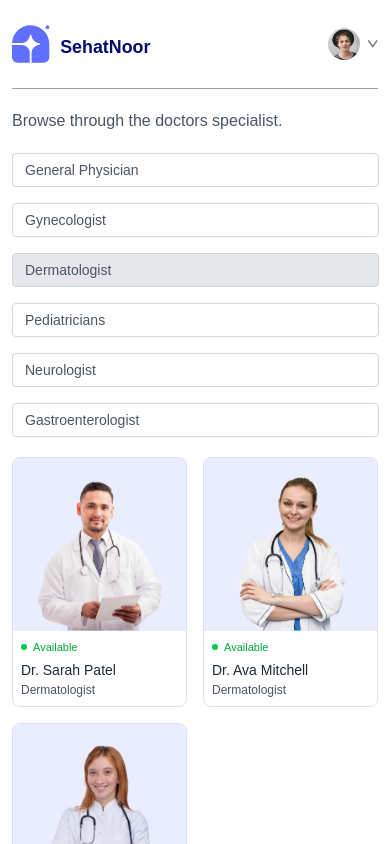
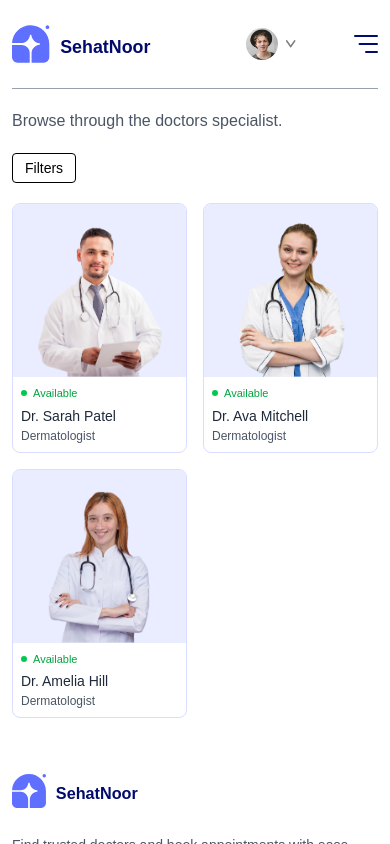
Before and after one commit to Tryingtobe-akmal/SehatNoor, a React (Vite) app in the folder frontend/: page /doctors/Dermatologist in a window 390 px wide. Shown: the top 844 px of the page. Built offline with nearby package versions, Linux system fonts and the light colour scheme.

Commit message:
Navbar and Filter Responsive

```diff
--- a/frontend/src/components/navbar.jsx
+++ b/frontend/src/components/navbar.jsx
@@ -6,7 +6,7 @@ import { useState } from 'react'
 const Navbar = () => {
     const navigate = useNavigate();
 
-    const [showMenu, setShowMenu] = useState(true);
+    const [showMenu, setShowMenu] = useState(false);
     const[token,setToken] = useState(true);
 
   return (
@@ -47,6 +47,30 @@ const Navbar = () => {
                  <button onClick={()=>navigate("/login")} className="bg-[#5f6FFF] text-white py-3 px-8 rounded-full font-light  hover:bg-[#4a5ce0] hidden md:block" >Create Account</button>
           }
         </div>
+        <img onClick={()=>setShowMenu(true)} src={assets.menu_icon} className="w-6 cursor-pointer md:hidden" alt="" />
+        {/* Mobile Menu */}
+        {showMenu && (
+          <div className="fixed top-0 right-0 bottom-0 w-full bg-white z-20 transition-transform duration-300 ease-in-out md:hidden">
+            <div className="flex justify-between items-center p-4 border-b border-gray-300">
+                <img className="w-36" src={assets.logo} alt="" />
+                <img className="w-7" onClick={()=>setShowMenu(false)} src={assets.cross_icon} alt="Close menu" />
+            </div>
+            <div className="flex flex-col items-center gap-2 mt-10 text-lg font-medium">
+                <NavLink className="px-4 py-2 rounded-full inline-block " to="/" onClick={()=>setShowMenu(false)}>
+                    <p>HOME</p>
+                </NavLink>
+                <NavLink className="px-4 py-2 rounded-full inline-block " to="/doctors" onClick={()=>setShowMenu(false)}>
+                    <p>ALL DOCTORS</p>
+                </NavLink>
+                <NavLink className="px-4 py-2 rounded-full inline-block "to="/about" onClick={()=>setShowMenu(false)}>
+                    <p>ABOUT</p>
+                </NavLink>
+                <NavLink className="px-4 py-2 rounded-full inline-block " to="/contact" onClick={()=>setShowMenu(false)}>
+                    <p>CONTACT</p>
+                </NavLink>
+            </div>
+          </div>
+        )}
     </div>
   )
 }
--- a/frontend/src/pages/Doctors.jsx
+++ b/frontend/src/pages/Doctors.jsx
@@ -11,6 +11,8 @@ export default function Doctors() {
   const[filterDoctors, setFilterDoctors] = React.useState([])
   const {doctors} = useContext(AppContext)
   const navigate = useNavigate()
+
+  const [showFilters, setShowFilters] = React.useState(false)
 
   const filterDoctorsBySpecialty = (specialty) => {
     if(specialty){
@@ -30,13 +32,14 @@ export default function Doctors() {
     <div>
       <p className='text-gray-600'>Browse through the doctors specialist.</p>
       <div className='flex flex-col sm:flex-row items-start gap-5 mt-5'>
-        <div className='flex flex-col gap-4 text-sm text-gray-600'>
-          <p className='w-[94vw] sm:w-auto pl-3 py-1.5 pr-16 border border-gray-300 rounded transition duration-300 hover:bg-gray-100 cursor-pointer' onClick={() => specialty === 'General Physician'? navigate('/doctors') : navigate('/doctors/General Physician')} style={{ backgroundColor: specialty === 'General Physician' ? '#e5e7eb' : 'white' }}>General Physician</p>
-          <p className='w-[94vw] sm:w-auto pl-3  py-1.5 pr-16 border border-gray-300 rounded transition duration-300 hover:bg-gray-100 cursor-pointer' onClick={() => specialty === 'Gynecologist'? navigate('/doctors') : navigate('/doctors/Gynecologist')} style={{ backgroundColor: specialty === 'Gynecologist' ? '#e5e7eb' : 'white' }}>Gynecologist</p>
-          <p className='w-[94vw] sm:w-auto pl-3  py-1.5 pr-16 border border-gray-300 rounded transition duration-300 hover:bg-gray-100 cursor-pointer' onClick={() => specialty === 'Dermatologist'? navigate('/doctors') : navigate('/doctors/Dermatologist')} style={{ backgroundColor: specialty === 'Dermatologist' ? '#e5e7eb' : 'white' }}>Dermatologist</p>
-          <p className='w-[94vw] sm:w-auto pl-3  py-1.5 pr-16 border border-gray-300 rounded transition duration-300 hover:bg-gray-100 cursor-pointer' onClick={() => specialty === 'Pediatricians'? navigate('/doctors') : navigate('/doctors/Pediatricians')} style={{ backgroundColor: specialty === 'Pediatricians' ? '#e5e7eb' : 'white' }}>Pediatricians</p>
-          <p className='w-[94vw] sm:w-auto pl-3  py-1.5 pr-16 border border-gray-300 rounded transition duration-300 hover:bg-gray-100 cursor-pointer' onClick={() => specialty === 'Neurologist'? navigate('/doctors') : navigate('/doctors/Neurologist')} style={{ backgroundColor: specialty === 'Neurologist' ? '#e5e7eb' : 'white' }}>Neurologist</p>
-          <p className='w-[94vw] sm:w-auto pl-3  py-1.5 pr-16 border border-gray-300 rounded transition duration-300 hover:bg-gray-100 cursor-pointer' onClick={() => specialty === 'Gastroenterologist'? navigate('/doctors') : navigate('/doctors/Gastroenterologist')} style={{ backgroundColor: specialty === 'Gastroenterologist' ? '#e5e7eb' : 'white' }}>Gastroenterologist</p>
+        <button onClick={() => setShowFilters((prev) => !prev)} className={`px-3 py-1 border rounded text-sm font-medium sm:hidden ${showFilters ? 'bg-[#5f6fff] text-white' : ''} `}>Filters</button>
+        <div className={ `flex-col gap-4 text-sm text-gray-600 ${showFilters ? 'flex' : 'hidden sm:flex'}`}>
+          <p className='w-[94vw] sm:w-auto pl-3 py-1.5 pr-16 border border-gray-300 rounded transition duration-300 hover:bg-gray-100 cursor-pointer' onClick={() => {specialty === 'General Physician'? navigate('/doctors') : navigate('/doctors/General Physician'); setShowFilters(false);}} style={{ backgroundColor: specialty === 'General Physician' ? '#e5e7eb' : 'white' }}>General Physician</p>
+          <p className='w-[94vw] sm:w-auto pl-3  py-1.5 pr-16 border border-gray-300 rounded transition duration-300 hover:bg-gray-100 cursor-pointer' onClick={() => {specialty === 'Gynecologist'? navigate('/doctors') : navigate('/doctors/Gynecologist'); setShowFilters(false);}} style={{ backgroundColor: specialty === 'Gynecologist' ? '#e5e7eb' : 'white' }}>Gynecologist</p>
+          <p className='w-[94vw] sm:w-auto pl-3  py-1.5 pr-16 border border-gray-300 rounded transition duration-300 hover:bg-gray-100 cursor-pointer' onClick={() => {specialty === 'Dermatologist'? navigate('/doctors') : navigate('/doctors/Dermatologist'); setShowFilters(false);}} style={{ backgroundColor: specialty === 'Dermatologist' ? '#e5e7eb' : 'white' }}>Dermatologist</p>
+          <p className='w-[94vw] sm:w-auto pl-3  py-1.5 pr-16 border border-gray-300 rounded transition duration-300 hover:bg-gray-100 cursor-pointer' onClick={() => {specialty === 'Pediatricians'? navigate('/doctors') : navigate('/doctors/Pediatricians'); setShowFilters(false);}} style={{ backgroundColor: specialty === 'Pediatricians' ? '#e5e7eb' : 'white' }}>Pediatricians</p>
+          <p className='w-[94vw] sm:w-auto pl-3  py-1.5 pr-16 border border-gray-300 rounded transition duration-300 hover:bg-gray-100 cursor-pointer' onClick={() => {specialty === 'Neurologist'? navigate('/doctors') : navigate('/doctors/Neurologist'); setShowFilters(false);}} style={{ backgroundColor: specialty === 'Neurologist' ? '#e5e7eb' : 'white' }}>Neurologist</p>
+          <p className='w-[94vw] sm:w-auto pl-3  py-1.5 pr-16 border border-gray-300 rounded transition duration-300 hover:bg-gray-100 cursor-pointer' onClick={() => {specialty === 'Gastroenterologist'? navigate('/doctors') : navigate('/doctors/Gastroenterologist'); setShowFilters(false);}} style={{ backgroundColor: specialty === 'Gastroenterologist' ? '#e5e7eb' : 'white' }}>Gastroenterologist</p>
         </div>
         <div className=" grid grid-cols-2 gap-4 text-left sm:grid-cols-3 sm:gap-5 lg:grid-cols-4 xl:grid-cols-5">
           {
```
